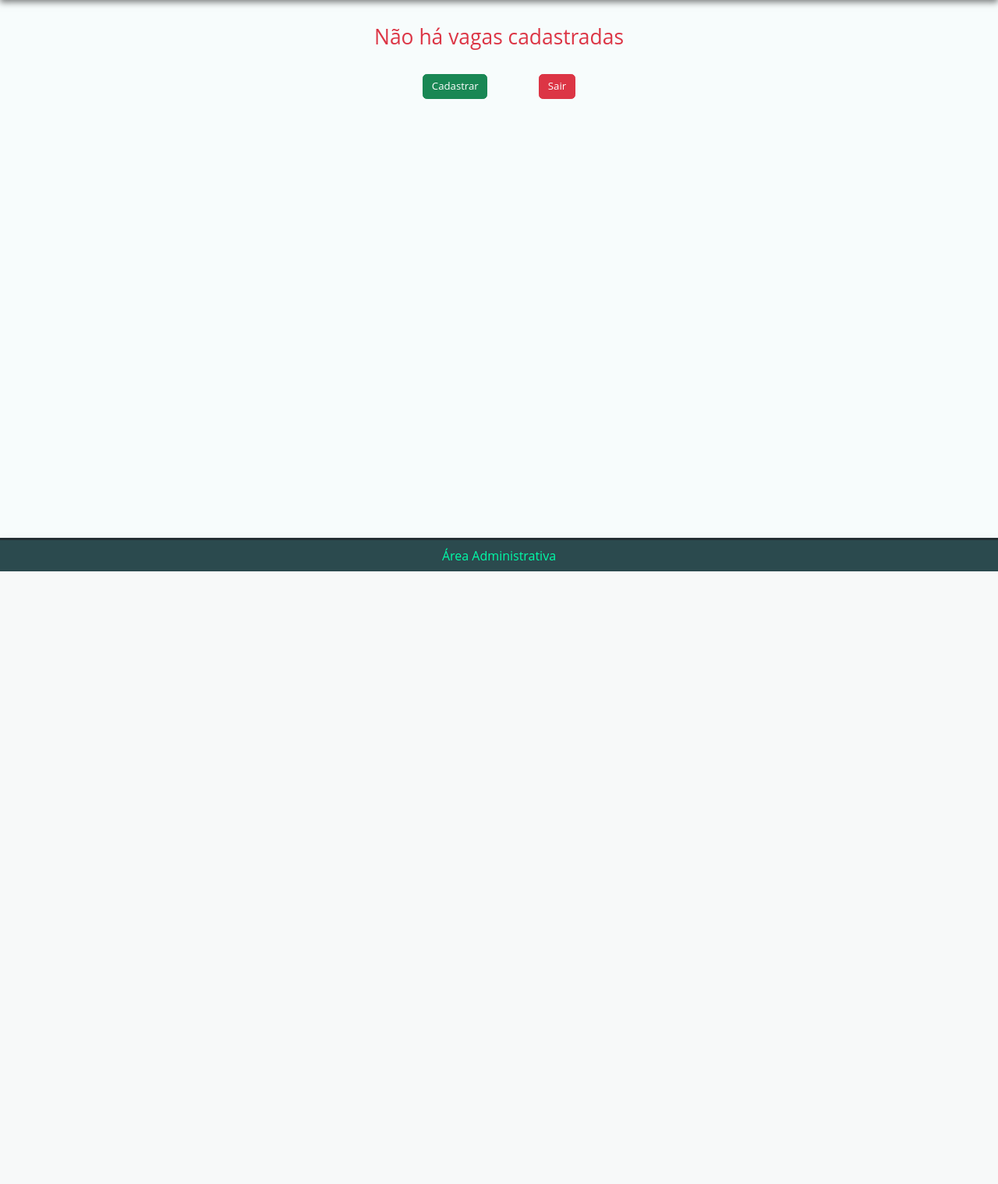
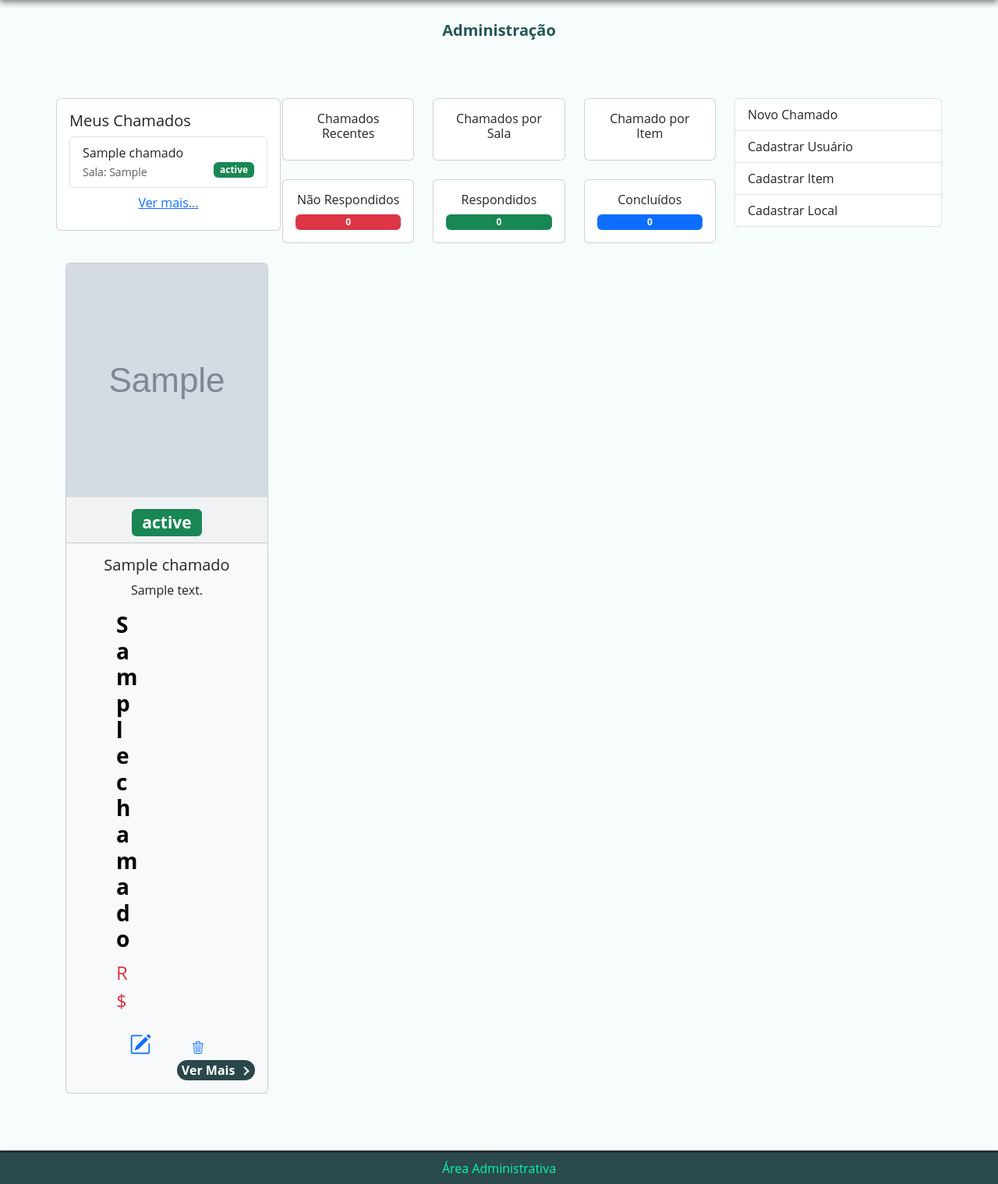
Before and after one commit to RyanKayki/Grupo1_TCC, a Flask app: page /adm in a window 1280 px wide. Shown: the part 67-1586 px from the top of the page at 78% size. Before the commit the page ends 800 px from the top, so only its background shows below. Run offline with Flask 3, Linux system fonts and the light colour scheme; the visitor is signed in with stand-in values (Sample User, id 1); tables that the repository leaves empty hold one stand-in row (values such as "Sample post"); grey boxes marked "Sample" are stand-in pictures.

Commit message:
commit version 1.1
implementaçao dos cadastros e chamados

```diff
--- a/main.py
+++ b/main.py
@@ -16,8 +16,9 @@ def verifica_sessao():
     else:
         return False
 
+
 def conecta_database():
-    conexao = sql.connect("youtech.db")
+    conexao = sql.connect("database.db")
     conexao.row_factory = sql.Row
     return conexao
 
@@ -40,15 +41,28 @@ def index():
         login = False
     return render_template("home.html", chamados=chamados, login=login, title=title)
 
+@app.route("/cadastro")
+def cadastros():
+    if verifica_sessao():
+        login = True
+    else:
+        login = False
+    if verifica_sessao():
+        title = "Cadastro"
+        return render_template("cadastro.html", title=title, login=login)
+    else:
+        return redirect("/login")
+
+
 @app.route("/cadchamados")
-def cadchamados():
+def cadchamado():
     if verifica_sessao():
         login = True
     else:
         login = False
     if verifica_sessao():
         title = "Cadastro de Chamados"
-        return render_template("cadastro.html", title=title, login=login)
+        return render_template("cadchamados.html", title=title, login=login)
     else:
         return redirect("/login")
 
@@ -124,16 +138,76 @@ def upload():
     else:
         return 'Nenhum arquivo enviado.'
 
-@app.route("/cadastro", methods=["post"])
-def cadastro():
+@app.route("/cadastro_equipamento", methods=["post"])
+def cadastro_equipamento():
     if verifica_sessao():
+        nome_produto = request.form['nome_produto']
+        destinado_para = request.form['destinado_para']
+        quantidade = request.form['quantidade']
+        data_chegada = request.form['data_chegada']
+        revisao_programada = request.form['revisao_programada']
+
+        conexao = conecta_database()
+        conexao.execute('INSERT INTO equipamentos (nome_produto, destinado_para, quantidade, data_chegada, revisao_programada) VALUES (?,?,?,?,?)',
+                        (nome_produto, destinado_para, quantidade, data_chegada, revisao_programada))
+        conexao.commit()
+        conexao.close()
+        return redirect("/adm")
+    else:
+        return redirect("/login")
+
+
+@app.route("/cadastro_funcionario", methods=["post"])
+def cadastro_funcionario():
+    if verifica_sessao():
+        nome_completo = request.form['nome_completo']
+        cargo = request.form['cargo']
+        data_nascimento = request.form['data_nascimento']
+        email = request.form['email']
+        numero = request.form['numero']
+
+        conexao = conecta_database()
+        conexao.execute('INSERT INTO funcionarios (nome_completo, cargo, data_nascimento, email, numero) VALUES (?,?,?,?,?)',
+                        (nome_completo, cargo, data_nascimento, email, numero))
+        conexao.commit()
+        conexao.close()
+        return redirect("/adm")
+    else:
+        return redirect("/login")
+
+
+
+@app.route("/cadastro_sala", methods=["post"])
+def cadastro_sala():
+    if verifica_sessao():
+        nome_sala = request.form['nome_sala']
+        numero_sala = request.form['numero_sala']
+        bloco = request.form['bloco']
+
+        conexao = conecta_database()
+        conexao.execute('INSERT INTO salas (nome_sala, numero_sala, bloco) VALUES (?,?,?)',
+                        (nome_sala, numero_sala, bloco))
+        conexao.commit()
+        conexao.close()
+        return redirect("/adm")
+    else:
+        return redirect("/login")
+
+
+@app.route("/cadastro_chamado", methods=["post"])
+def cadastro_chamado():
+    if verifica_sessao():  # Certifique-se de que esta função está definida corretamente
         cargo_chamado = request.form['cargo_chamado']
         local_chamado = request.form['local_chamado']
         descricao_chamado = request.form['descricao_chamado']
         img_chamado = request.files['img_chamado']
+
+        # Gerar um nome único para o arquivo de imagem
         id_foto = str(uuid.uuid4().hex)
-        filename = id_foto + cargo_chamado + '.png'
+        filename = id_foto + ".png"
         img_chamado.save("static/img/chamados/" + filename)
+
+        # Inserir dados na tabela
         conexao = conecta_database()
         conexao.execute('INSERT INTO chamados (cargo_chamado, local_chamado, descricao_chamado, img_chamado) VALUES (?,?,?,?)',
                         (cargo_chamado, local_chamado, descricao_chamado, filename))
@@ -142,7 +216,7 @@ def cadastro():
         return redirect("/adm")
     else:
         return redirect("/login")
-
+    hj
 @app.route("/adm")
 def adm():
     if verifica_sessao():
--- a/templates/adm.html
+++ b/templates/adm.html
@@ -1,42 +1,202 @@
 {% extends 'modelo.html' %}
 {% block conteudo %}
-<main class="r1360">
-    {% if not vagas %}
-        <!-- Não tem vaga disponível -->
-        <h1 class="text-center text-danger my-5">Não há vagas cadastradas</h1>
+
+<p class="fw-bold text-center p-4 fs-5" style="color: #225656;">Administração</p>
+
+<main class="container-fluid">
+
+  <div class="row m-5">
+    <!-- Meus Chamados -->
+    <div class="col-md-3">
+      <div class="card" style="width: 18rem;">
+        <div class="card-body">
+          <h5 class="card-title">Meus Chamados</h5>
+          <ul class="list-group">
+            {% for chamado in chamados %}
+            <li class="list-group-item">
+              <span>{{ chamado['titulo'] }}</span>
+              <br>
+              <small class="text-muted">Sala: {{ chamado['sala'] }}</small>
+              <span class="badge {% if chamado['status'] == 'Não Respondido' %} bg-danger {% else %} bg-success {% endif %} float-end">
+                {{ chamado['status'] }}
+              </span>
+            </li>
+            {% endfor %}
+            <a href="/vermais" class="btn btn-link">Ver mais...</a>
+          </ul>
+        </div>
+      </div>
+    </div>
+
+    <!-- Chamados Overview -->
+    <div class="col-md-6">
+      <div class="row text-center">
+        <div class="col">
+          <div class="card p-3">
+            <h6>Chamados Recentes</h6>
+          </div>
+        </div>
+        <div class="col">
+          <div class="card p-3">
+            <h6>Chamados por Sala</h6>
+          </div>
+        </div>
+        <div class="col">
+          <div class="card p-3">
+            <h6>Chamado por Item</h6>
+          </div>
+        </div>
+      </div>
+      <div class="row text-center mt-4">
+        <div class="col">
+          <div class="card p-3">
+            <h6>Não Respondidos</h6>
+            <span class="badge bg-danger">{{ chamados|selectattr("status", "equalto", "Não Respondido")|list|length }}</span>
+          </div>
+        </div>
+        <div class="col">
+          <div class="card p-3">
+            <h6>Respondidos</h6>
+            <span class="badge bg-success">{{ chamados|selectattr("status", "equalto", "Respondido")|list|length }}</span>
+          </div>
+        </div>
+        <div class="col">
+          <div class="card p-3">
+            <h6>Concluídos</h6>
+            <span class="badge bg-primary">{{ chamados|selectattr("status", "equalto", "Concluído")|list|length }}</span>
+          </div>
+        </div>
+      </div>
+    </div>
+
+    <!-- Ações Rápidas -->
+    <div class="col-md-3">
+        <div class="list-group">
+          <a href="/cadchamados" class="list-group-item list-group-item-action" style="cursor: pointer;">Novo Chamado</a>
+          <a onclick="storeFormTypeAndRedirect('funcionario')" class="list-group-item list-group-item-action" style="cursor: pointer;">Cadastrar Usuário</a>
+          <a onclick="storeFormTypeAndRedirect('equipamento')" class="list-group-item list-group-item-action" style="cursor: pointer;">Cadastrar Item</a>
+          <a onclick="storeFormTypeAndRedirect('salas')" class="list-group-item list-group-item-action" style="cursor: pointer;">Cadastrar Local</a>
+        </div>
+      </div>
+
+
+  <!-- Chamados em Cartões -->
+  <div class="chamados" style="margin-top: 25px; margin-bottom: 25px;">
+    {% if not chamados %}
+
     {% else %}
-        <div class="container text-center" style="margin-top: 25px; margin-bottom: 25px;">
-            <ul class="list-group mb-3 d-flex flex-row {% if vagas|length == 1 %}justify-content-center{% endif %}">
-                <div class="row g-3">
-                    {% for vaga in vagas %}
-                        <div class="col-12 col-md-10 col-lg-{{ '6' if vagas|length > 1 else '12' }} mx-auto" id="vagaContainer{{ loop.index }}">
-                            <!-- Se houver apenas uma vaga -->
-                            <li class="list-group-item py-1 d-flex align-items-center {% if vagas|length == 1 %}text-center{% endif %}" style="height: 180px;">
-                                <div class="col-3 me-3 mh-100">
-                                    <img src="../static/img/vagas/{{ vaga['img_vaga'] }}" class="img-thumbnail mh-100" draggable="false"/>
-                                </div>
-                                <div class="col-5 px-5">
-                                   <h3 class="text-black"><strong>{{ vaga['cargo_vaga'] }}</strong></h3>
-                                   <h5 class="text-black">{{ vaga['tipo_vaga'] }}</h5>
-                                   <p class="text-danger fs-4">R$ {{ vaga['salario_vaga'] }}</p>
-                                </div>
-                                <div class="col">
-                                    <a href="/editvagas/{{ vaga['id_vaga'] }}"><i class="bi bi-pencil-square fs-3"></i></a>
-                                    <a href="/excluir/{{ vaga['id_vaga'] }}" onclick="return confirm('Você tem certeza de que deseja excluir essa vaga?')"><i class="bi bi-trash3 ms-5"></i></a>
-                                </div>
-                            </li>
-                        </div>
-                    {% endfor %}
+      <div class="container">
+        <div class="row g-4">
+          {% for chamado in chamados %}
+          <div class="col-12 col-sm-7 col-md-5 col-lg-3 col-lx-2">
+            <div class="card text-center bg-light">
+              {% if chamado['img_chamado'] %}
+                <img src="../static/img/chamados/{{ chamado['img_chamado'] }}" class="card-img-top" draggable="false" style="height: 300px; object-fit: cover;" />
+              {% endif %}
+              <div class="card-header fs-3 text-danger">
+                <span class="badge {% if chamado['status'] == 'Não Respondido' %} bg-danger {% else %} bg-success {% endif %}">
+                  {{ chamado['status'] }}
+                </span>
+              </div>
+              <div class="card-body">
+                <h5 class="card-title">{{ chamado['titulo'] }}</h5>
+                <p class="card-text truncar-31">{{ chamado['descricao'] }}</p>
+                <div class="col-5 px-5">
+                  <h3 class="text-black"><strong>{{ chamado['titulo'] }}</strong></h3>
+                  <h5 class="text-black">{{ chamado['tipo'] }}</h5>
+                  <p class="text-danger fs-4">R$ {{ chamado['salario'] }}</p>
                 </div>
-            </ul>
+                <div class="col">
+                  <a href="/editchamado/{{ chamado['id_chamado'] }}"><i class="bi bi-pencil-square fs-3"></i></a>
+                  <a href="/excluir/{{ chamado['id_chamado'] }}" onclick="return confirm('Você tem certeza de que deseja excluir esse chamado?')">
+                    <i class="bi bi-trash3 ms-5"></i>
+                  </a>
+                </div>
+                <a href="/vermais/{{ chamado['id_chamado'] }}" style="text-decoration: none; color: #fff;">
+                  <button>
+                    Ver Mais
+                    <div class="arrow-wrapper">
+                      <div class="arrow"></div>
+                    </div>
+                  </button>
+                </a>
+              </div>
+            </div>
+          </div>
+          {% endfor %}
         </div>
+      </div>
     {% endif %}
+  </div>
+</main>
 
-    <script src="/static/JS/java.js"></script>
+<script src="https://cdn.jsdelivr.net/npm/bootstrap@5.3.2/dist/js/bootstrap.bundle.min.js" integrity="sha384-C6RzsynM9kWDrMNeT87bh95OGNyZPhcTNXj1NW7RuBCsyN/o0jlpcV8Qyq46cDfL" crossorigin="anonymous"></script>
+<script>
+    function storeFormTypeAndRedirect(formType) {
+      sessionStorage.setItem('formType', formType);
+      window.location.href = '/cadastro';
+    }
+  </script>
+<style>
+  button {
+    --primary-color: #29474b;
+    --secondary-color: #fff;
+    --hover-color: #29474b99;
+    --arrow-width: 10px;
+    --arrow-stroke: 2px;
+    box-sizing: border-box;
+    border: 0;
+    border-radius: 20px;
+    color: var(--secondary-color);
+    background: var(--primary-color);
+    display: flex;
+    transition: 0.2s background;
+    align-items: center;
+    gap: 0.6em;
+    font-weight: bold;
+    margin-left: auto;
+  }
 
-    <div class="container text-center">
-        <button type="button" onclick="window.location.href='/cadvagas'" class="btn btn-lg btn-success mx-5">Cadastrar</button>
-        <button type="button" onclick="window.location.href='/logout'" class="btn btn-lg btn-danger mx-5">Sair</button>
-    </div>
-</main>
+  button .arrow-wrapper {
+    display: flex;
+    justify-content: center;
+    align-items: center;
+  }
+
+  button .arrow {
+    margin-top: 1px;
+    width: var(--arrow-width);
+    background: var(--primary-color);
+    height: var(--arrow-stroke);
+    position: relative;
+    transition: 0.2s;
+  }
+
+  button .arrow::before {
+    content: "";
+    box-sizing: border-box;
+    position: absolute;
+    border: solid var(--secondary-color);
+    border-width: 0 var(--arrow-stroke) var(--arrow-stroke) 0;
+    display: inline-block;
+    top: -3px;
+    right: 3px;
+    transition: 0.2s;
+    padding: 3px;
+    transform: rotate(-45deg);
+  }
+
+  button:hover {
+    background-color: var(--hover-color);
+  }
+
+  button:hover .arrow {
+    background: var(--secondary-color);
+  }
+
+  button:hover .arrow:before {
+    right: 0;
+  }
+</style>
+
 {% endblock %}
--- a/templates/modelo.html
+++ b/templates/modelo.html
@@ -3,11 +3,12 @@
 <head>
   <meta charset="UTF-8">
   <meta name="viewport" content="width=device-width, initial-scale=1.0">
-  <link rel="shortcut icon" href="/static/img/logo.ico" type="image/x-icon">
+  <link rel="shortcut icon" href="/static/img/logo1.ico" type="image/x-icon">
   <link href="https://cdn.jsdelivr.net/npm/bootstrap@5.3.2/dist/css/bootstrap.min.css" rel="stylesheet" integrity="sha384-T3c6CoIi6uLrA9TneNEoa7RxnatzjcDSCmG1MXxSR1GAsXEV/Dwwykc2MPK8M2HN" crossorigin="anonymous">
   <script src="https://cdn.jsdelivr.net/npm/bootstrap@5.3.2/dist/js/bootstrap.bundle.min.js" integrity="sha384-C6RzsynM9kWDrMNeT87bh95OGNyZPhcTNXj1NW7RuBCsyN/o0jlpcV8Qyq46cDfL" crossorigin="anonymous"></script>
   <link rel="stylesheet" href="https://cdn.jsdelivr.net/npm/bootstrap-icons@1.11.2/font/bootstrap-icons.min.css">
-  <title>YouTech :: {{title}}</title>
+  <link rel="stylesheet" href="https://cdnjs.cloudflare.com/ajax/libs/font-awesome/6.0.0-beta3/css/all.min.css">
+  <title>Tio Carlos :: {{title}}</title>
 </head>
 
 <body class="d-flex flex-column" style="min-height: 100vh; background-color: #F7FCFC;">
@@ -31,7 +32,7 @@
               <a class="nav-link" aria-current="page" href="/" style="color: #225656;">Inicio</a>
             </li>
             <li class="nav-item semi-bold">
-              <a class="nav-link" aria-current="page" href="/cadchamados" style="color: #225656;">Cadastrar</a>
+              <a class="nav-link" aria-current="page" href="/cadastro" style="color: #225656;">Cadastrar</a>
             </li>
             <li class="nav-item semi-bold">
               <a class="nav-link" aria-current="page" href="/cadvagas" style="color: #225656;">Perfil</a>
```
Also changed, not shown: templates/cadastro.html (+9 -1 lines), templates/cadchamados.html (added, +152 -0 lines), teste.py (added, +26 -0 lines), database.db (added), static/IMG/logo.ico (deleted), static/IMG/logo.png (added), static/IMG/logo1.ico (added), static/IMG/logo1.png (deleted), youtech.db (deleted).
